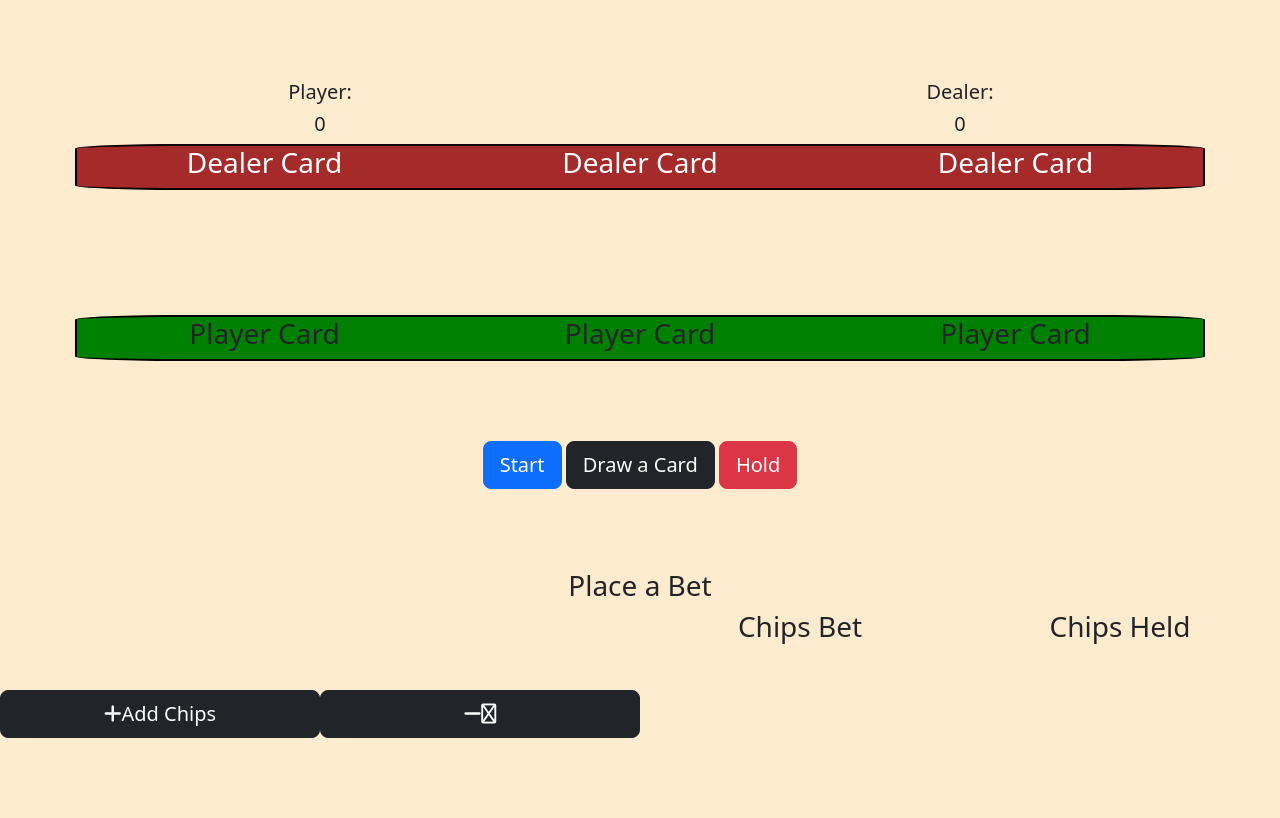
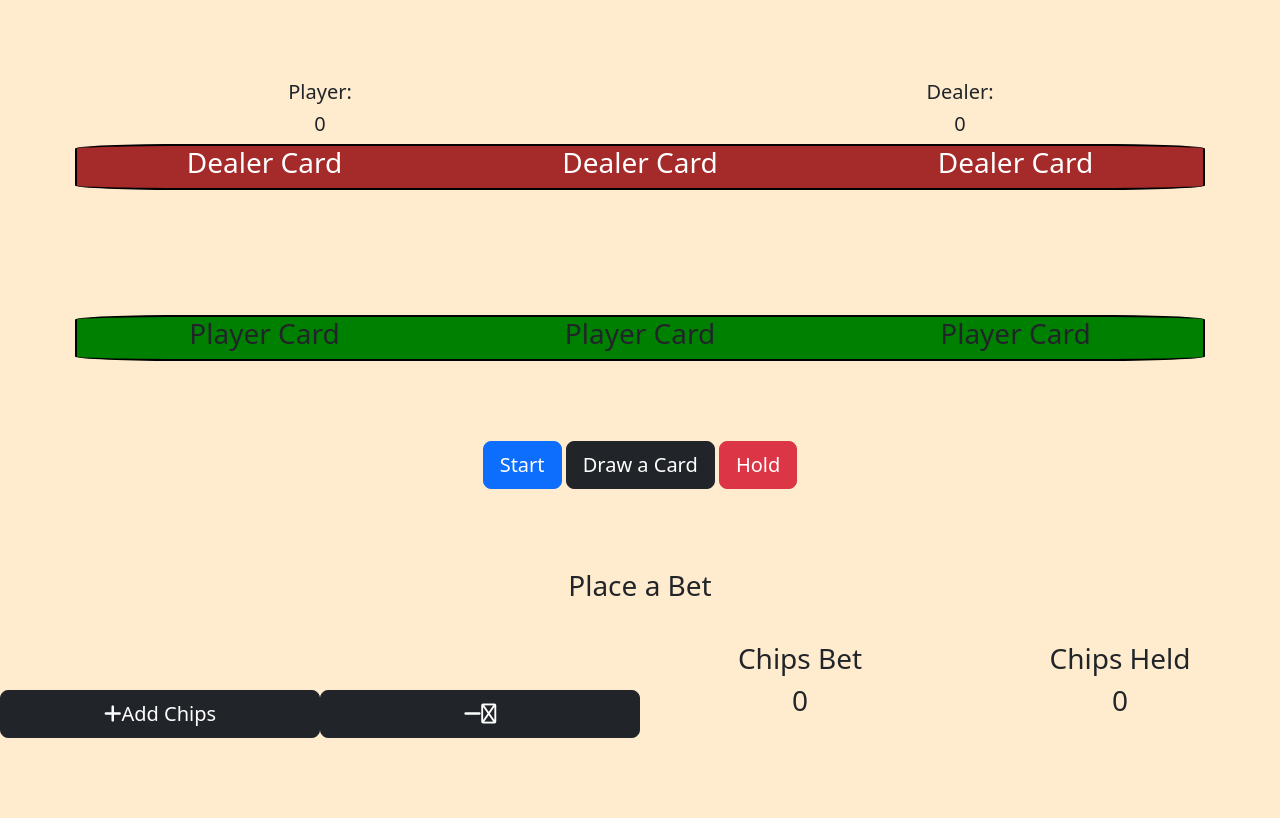
Before and after one commit to Jeff-Ashear/blackjack-V0, a website: page index.html in a window 1280 px wide. Drawn offline with nearby package versions, Linux system fonts and the light colour scheme.

Commit message:
interface adjustments

```diff
--- a/assets/css/style.css
+++ b/assets/css/style.css
@@ -29,3 +29,7 @@ body {
 #playerField {
     background-color: green;
 }
+
+.chips {
+    margin-top: 2.5%;
+}
--- a/index.html
+++ b/index.html
@@ -55,8 +55,14 @@
             <div class="row">
                 <button id="increaseBet" class="col-3 btn btn-lg btn-dark"><i class="fa-solid fa-plus"></i><i class="fa-solid fa-coin"></i>Add Chips</button>
                 <button id="decreaseBet" class="col-3 btn btn-lg btn-dark"><i class="fa-solid fa-minus"></i><i class="fa-regular fa-coins"></i></button>
-                <h3 class="col-3" id="chipsBet">Chips Bet</h3>
-                <h3 class="col-3" id="numOfChips">Chips Held</h3>
+                <div class="col-3 chips">
+                    <h3>Chips Bet</h3>
+                    <h3 id="chipsBet">0</h3>
+                </div>
+                <div class="col-3 chips">
+                    <h3>Chips Held</h3>
+                    <h3 id="numOfChips">0</h3>
+                </div>
             </div>
         </div>
 
```
